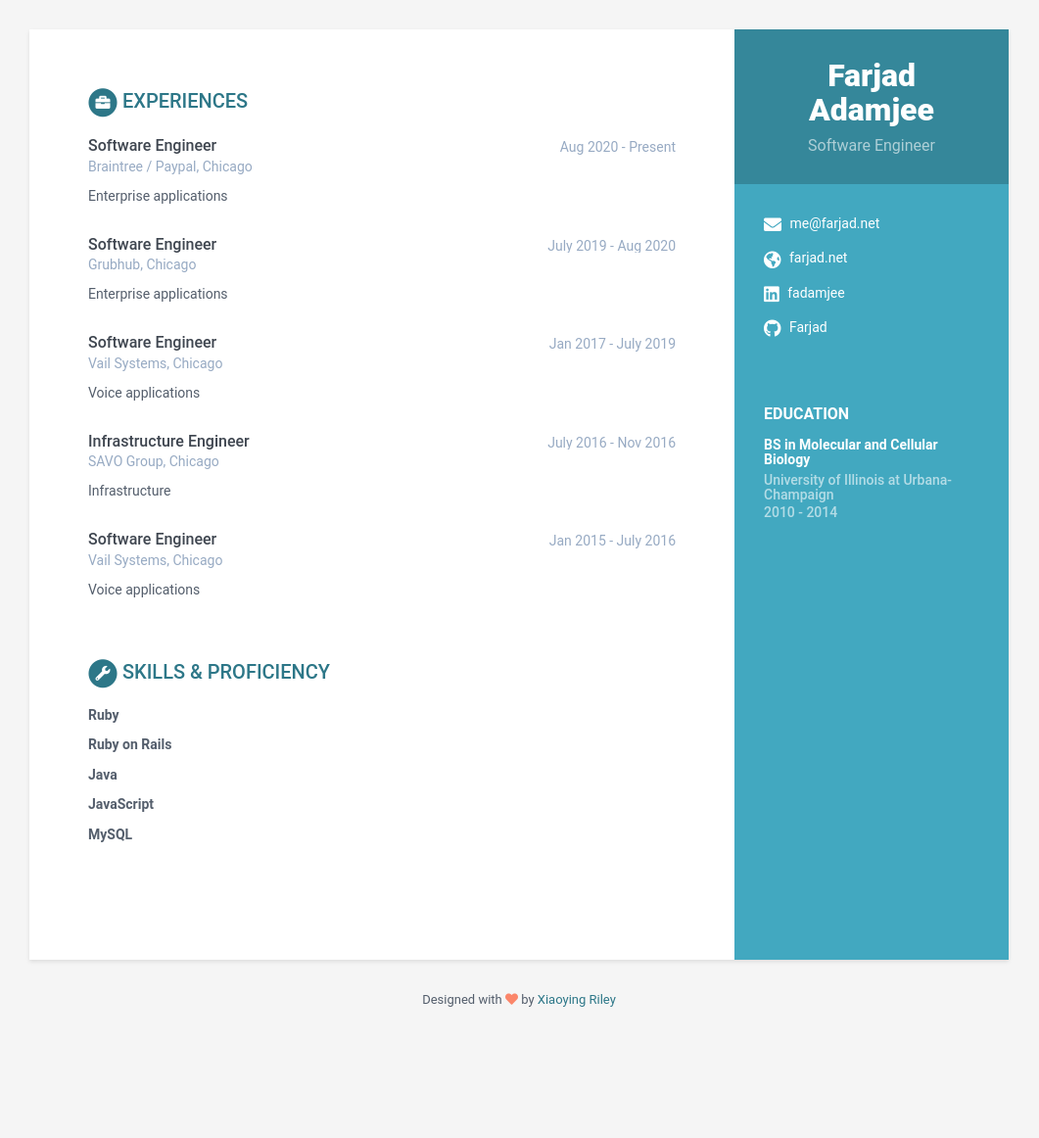
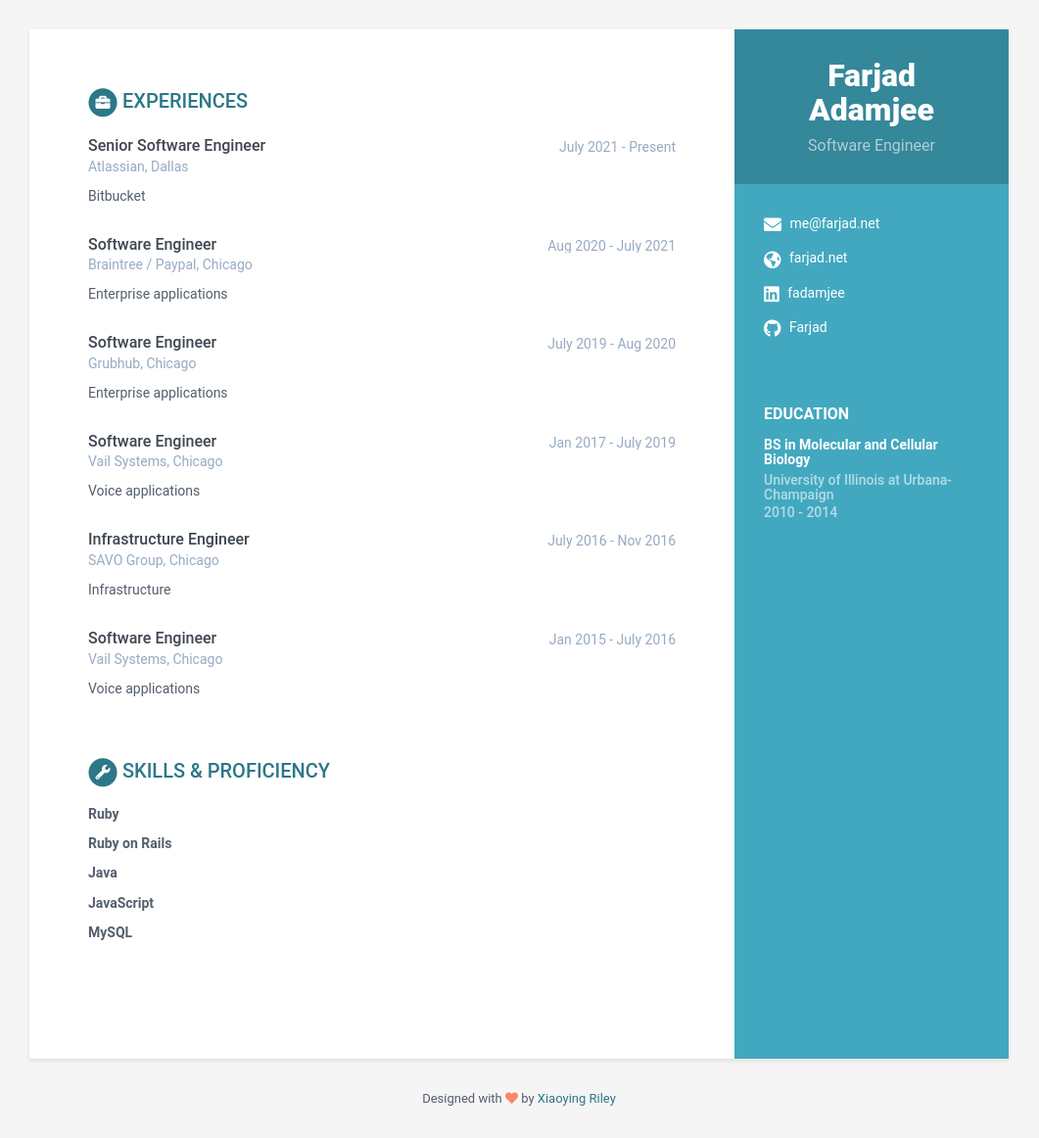
Before and after one commit to Farjad/farjad.github.io, a Jekyll site: the page built from index.html, in a window 1280 px wide. Shown: the whole page at 98% size, without its empty margins (110-1171 px from the left). Built offline with Jekyll 4.4.1, drawn with Linux system fonts in a browser that asks for light colours; before the commit the page ends 1062 px from its top, so only the background shows below that.

Commit message:
Update data.yml

```diff
--- a/_data/data.yml
+++ b/_data/data.yml
@@ -38,8 +38,13 @@ education:
       university: University of Illinois at Urbana-Champaign
       time: 2010 - 2014
 experiences:
+    - role: Senior Software Engineer
+      time: July 2021 - Present
+      company: Atlassian, Dallas
+      details: |
+        Bitbucket
     - role: Software Engineer
-      time: Aug 2020 - Present
+      time: Aug 2020 - July 2021
       company: Braintree / Paypal, Chicago
       details: |
         Enterprise applications
```
